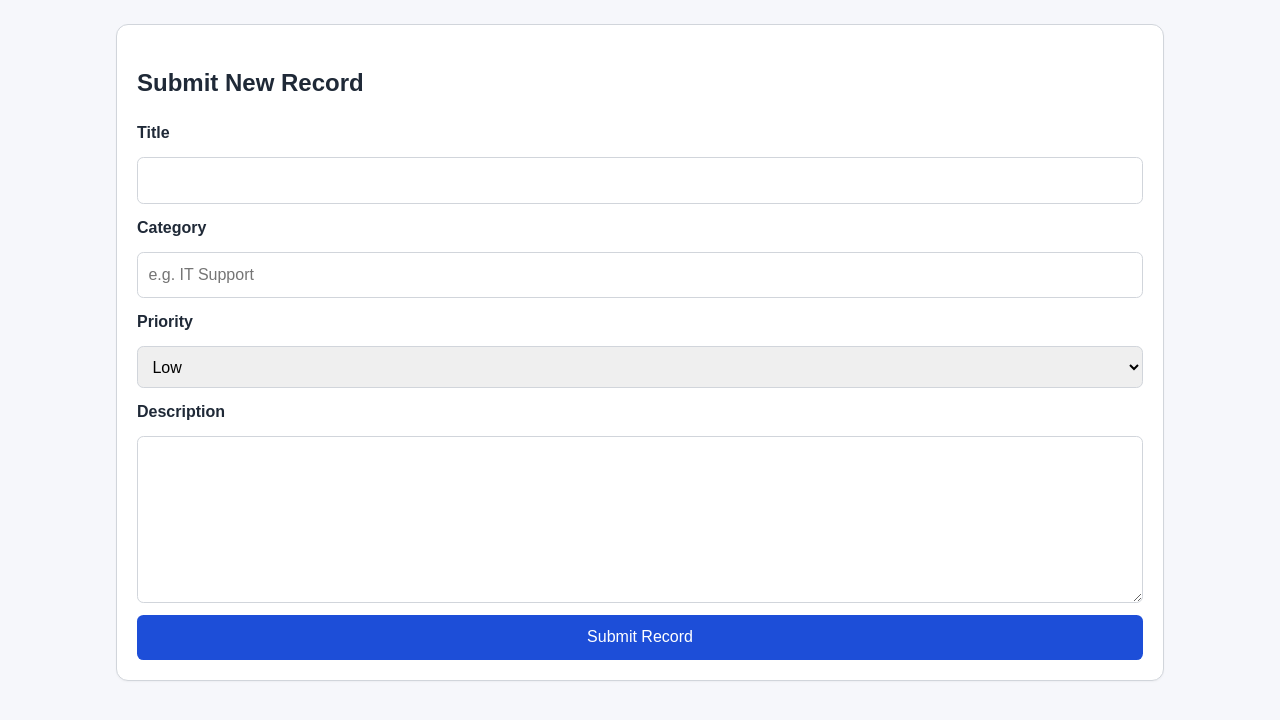
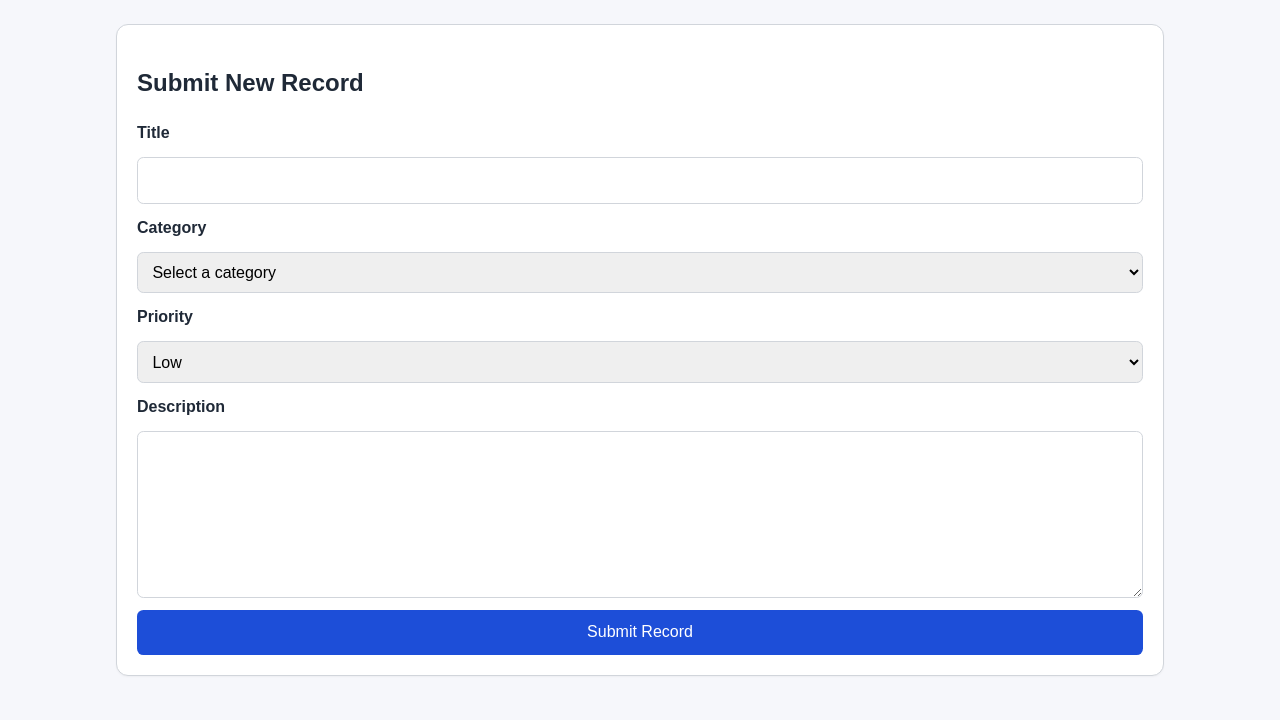
Before and after one commit to joetansan/assignment1_staffhub, a Flask app: template templates/record_form.html in a window 1280 px wide. Shown: the part 64-784 px from the top of the page. Run offline with Flask 3, Linux system fonts and the light colour scheme; the template is opened without the code that fills it, so the values that code supplies are empty.

Commit message:
Link records to categories with active-category validation and display
init_db.py:
updated the records CREATE TABLE block to have category_id
updated the seed records list, changing category strings to their respective ids: IT Support=1, Facilities=2, HR=3
update record INSERT statement to use category_id
app.py: records routes use category_id instead of category text

```diff
--- a/app.py
+++ b/app.py
@@ -116,18 +116,22 @@ def create_app() -> Flask:
         if user["role"] == "Admin": # all records
             rows = query_all(
                 """
-                SELECT records.*, users.full_name AS owner_name, users.department AS owner_department
+                SELECT records.*, users.full_name AS owner_name, users.department AS owner_department,
+                        categories.name AS category_name
                 FROM records
                 JOIN users ON records.owner_id = users.id
+                JOIN categories ON records.category_id = categories.id
                 ORDER BY records.created_at DESC
                 """
             )
         elif user["role"] == "Manager": # records from manager's own department only
             rows = query_all(
                 """
-                SELECT records.*, users.full_name AS owner_name, users.department AS owner_department
+                SELECT records.*, users.full_name AS owner_name, users.department AS owner_department,
+                        categories.name AS category_name
                 FROM records
                 JOIN users ON records.owner_id = users.id
+                JOIN categories ON records.category_id = categories.id
                 WHERE users.department = ?
                 ORDER BY records.created_at DESC
                 """,
@@ -136,9 +140,11 @@ def create_app() -> Flask:
         else: # employee, only own records
             rows = query_all(
                 """
-                SELECT records.*, users.full_name AS owner_name, users.department AS owner_department
+                SELECT records.*, users.full_name AS owner_name, users.department AS owner_department,
+                        categories.name AS category_name
                 FROM records
                 JOIN users ON records.owner_id = users.id
+                JOIN categories ON records.category_id = categories.id
                 WHERE records.owner_id = ?
                 ORDER BY records.created_at DESC
                 """,
@@ -149,24 +155,42 @@ def create_app() -> Flask:
     @app.route("/records/new", methods=["GET", "POST"])
     @login_required
     def new_record():
+
+        active_categories = query_all(
+            """
+            SELECT id, name FROM categories
+            WHERE status = 'Active'
+            ORDER BY name
+            """
+        )
+
         user = g.current_user
         if request.method == "POST":
             # Starter behaviour: minimal processing only.
             # Students should apply appropriate validation and secure control flow before submission.
             title = request.form.get("title", "").strip()
-            category = request.form.get("category", "").strip()
             description = request.form.get("description", "").strip()
             priority = request.form.get("priority", "Medium")
+
+            try:
+                category_id = int(request.form.get("category_id", ""))
+            except ValueError:
+                category_id = None
 
             errors = []
             if not title:
                 errors.append("Title is required.")
             elif len(title) > 120:
                 errors.append("Title must be 120 characters or fewer.")
-            if not category:
-                errors.append("Category is required.")
-            elif len(category) > 50:
-                errors.append("Category must be 50 characters or fewer.")
+            if category_id is None:
+                errors.append("Please select a category.")
+            else:
+                category = query_one(
+                    "SELECT id, name, status FROM categories WHERE id = ?",
+                    (category_id,),
+                )
+                if category is None or category["status"] != "Active":
+                    errors.append("Please select a valid active category.")
             if not description:
                 errors.append("Description is required.")
             elif len(description) > 2000:
@@ -180,8 +204,9 @@ def create_app() -> Flask:
                     flash(message, "error")
                 return render_template(
                     "record_form.html",
+                    categories=active_categories,
                     title=title,
-                    category=category,
+                    category_id=category_id,
                     description=description,
                     priority=priority,
                 ), 400
@@ -190,16 +215,23 @@ def create_app() -> Flask:
             db = get_db()
             db.execute(
                 """
-                INSERT INTO records (owner_id, title, category, description, priority, status, created_at, updated_at)
+                INSERT INTO records (owner_id, title, category_id, description, priority, status, created_at, updated_at)
                 VALUES (?, ?, ?, ?, ?, ?, ?, ?)
                 """,
-                (user["id"], title, category, description, priority, "Open", now, now),
+                (user["id"], title, category_id, description, priority, "Open", now, now),
             )
             db.commit()
             flash("Record submitted.", "success")
             return redirect(url_for("records"))
 
-        return render_template("record_form.html")
+        return render_template(
+            "record_form.html",
+            categories=active_categories,
+            title="",
+            category_id=None,
+            description="",
+            priority="Medium",
+        ), 400
 
     @app.route("/records/<int:record_id>")
     @login_required
@@ -209,9 +241,11 @@ def create_app() -> Flask:
         user = g.current_user
         record = query_one(
             """
-            SELECT records.*, users.full_name AS owner_name, users.department AS owner_department
+            SELECT records.*, users.full_name AS owner_name, users.department AS owner_department,
+                    categories.name AS category_name
             FROM records
             JOIN users ON records.owner_id = users.id
+            JOIN categories ON records.category_id = categories.id
             WHERE records.id = ?
             """,
             (record_id,),
--- a/templates/record_detail.html
+++ b/templates/record_detail.html
@@ -5,7 +5,7 @@
     <h1>{{ record["title"] }}</h1>
     <dl class="details">
         <dt>Record ID</dt><dd>{{ record["id"] }}</dd>
-        <dt>Category</dt><dd>{{ record["category"] }}</dd>
+        <dt>Category</dt><dd>{{ record["category_name"] }}</dd>
         <dt>Priority</dt><dd>{{ record["priority"] }}</dd>
         <dt>Status</dt><dd>{{ record["status"] }}</dd>
         <dt>Owner</dt><dd>{{ record["owner_name"] }}</dd>
--- a/templates/record_form.html
+++ b/templates/record_form.html
@@ -7,8 +7,13 @@
         <label for="title">Title</label>
         <input id="title" name="title" maxlength="120" value="{{ title or '' }}" required>
 
-        <label for="category">Category</label>
-        <input id="category" name="category" placeholder="e.g. IT Support" maxlength="50" value="{{ category or '' }}" required>
+        <label for="category_id">Category</label>
+        <select id="category_id" name="category_id" required>
+            <option value="">Select a category</option>
+            {% for cat in categories %}
+            <option value="{{ cat['id'] }}" {% if category_id == cat['id'] %}selected{% endif %}>{{ cat['name'] }}</option>
+            {% endfor %}
+        </select>
 
         <label for="priority">Priority</label>
         <select id="priority" name="priority">
--- a/templates/records.html
+++ b/templates/records.html
@@ -25,7 +25,7 @@
             <tr>
                 <td>{{ record["id"] }}</td>
                 <td><a href="{{ url_for('record_detail', record_id=record['id']) }}">{{ record["title"] }}</a></td>
-                <td>{{ record["category"] }}</td>
+                <td>{{ record["category_name"] }}</td>
                 <td>{{ record["priority"] }}</td>
                 <td>{{ record["status"] }}</td>
                 <td>{{ record["owner_name"] }}</td>
```
Also changed, not shown: init_db.py (+8 -7 lines).
